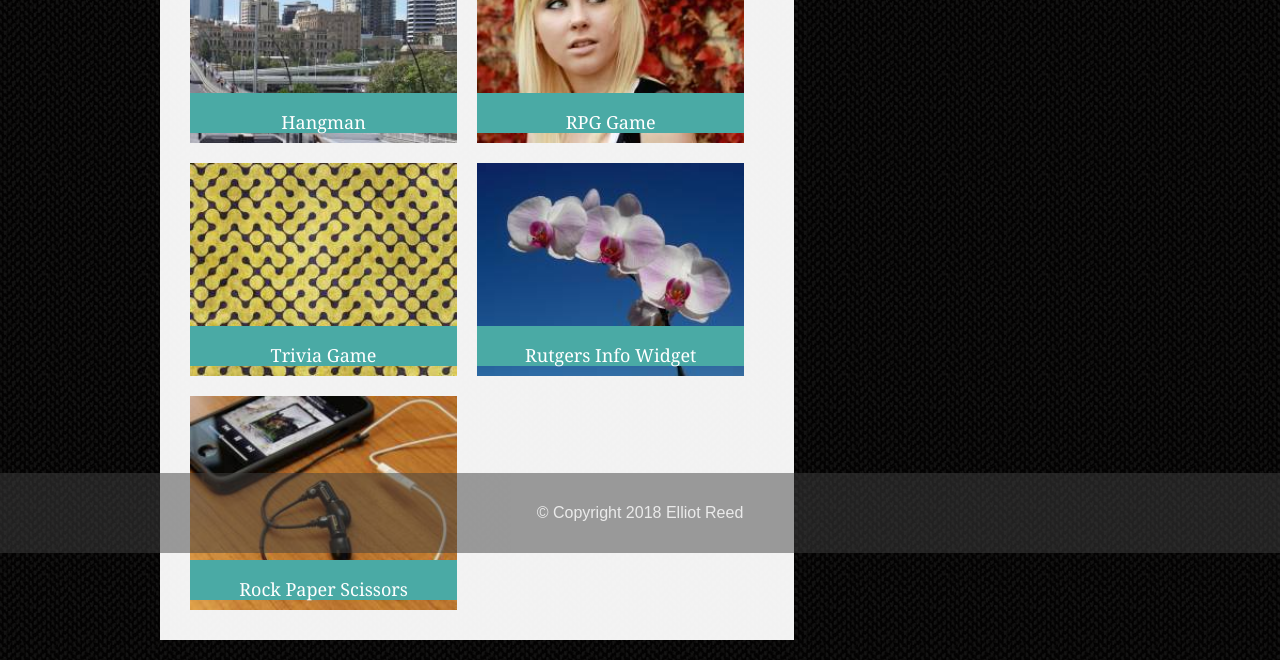
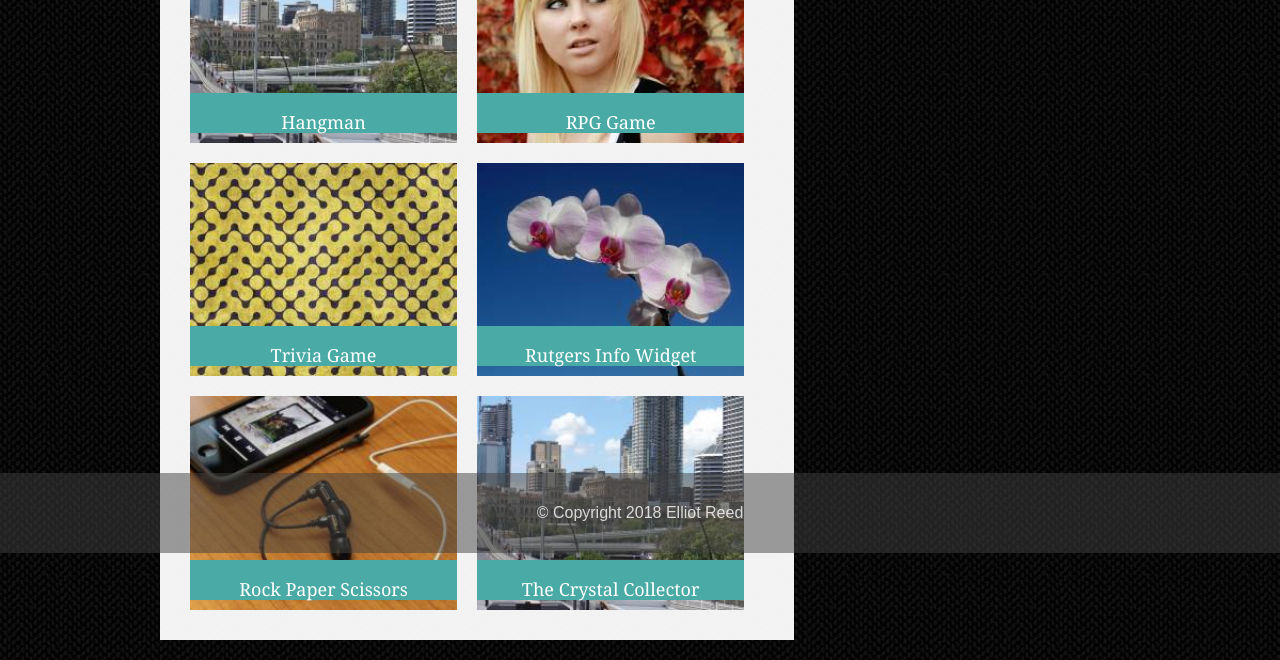
Before and after one commit to ElliotReed/ElliotReed.github.io, a plain HTML site: page portfolio.html in a window 1280 px wide. Shown: the part 247-907 px from the top of the page. Drawn offline with Linux system fonts and the light colour scheme.

Commit message:
linked to Crystal Collector

```diff
--- a/portfolio.html
+++ b/portfolio.html
@@ -55,6 +55,11 @@
         <a href="#">Rock Paper Scissors</a>
       </div>
 
+      <div class="card">
+        <img  src="assets/images/portfolio-1.jpg" alt="Portfolio 5"/>
+        <a href="https://gypsyelliot.github.io/week-4-game">The Crystal Collector</a>
+      </div>
+
     </section>
 
     <div class="sidebar">
```
